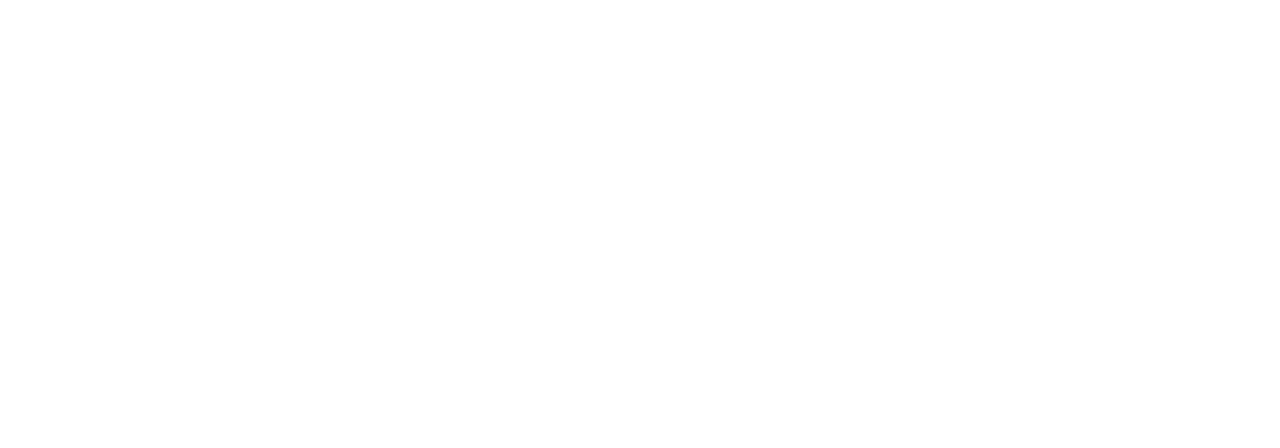
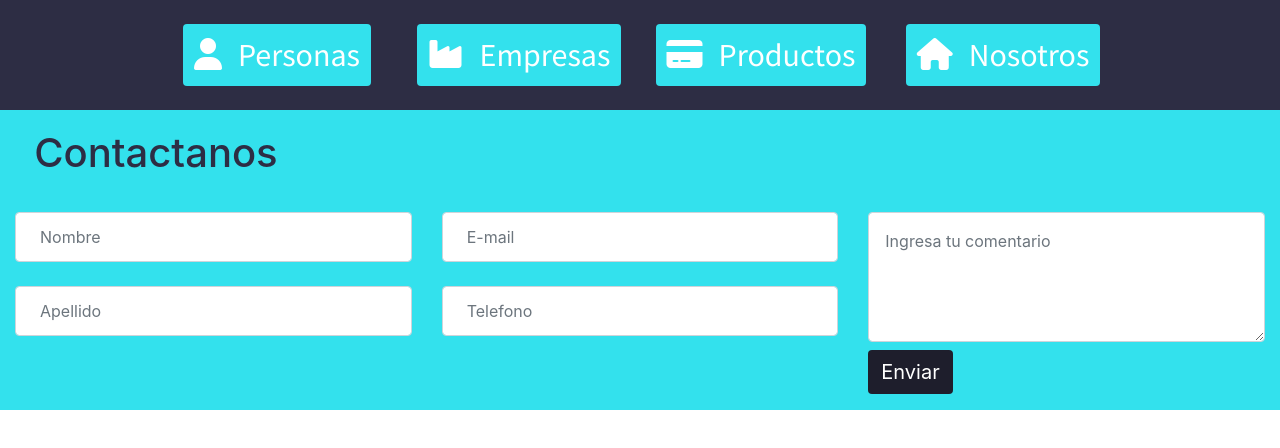
Before and after one commit to alansosaARG/grupo1HB, a plain HTML site: page index.html in a window 1280 px wide. Drawn offline with nearby package versions, Linux system fonts and the light colour scheme.

Commit message:
realization of the main in bootstrap

```diff
--- a/index.html
+++ b/index.html
@@ -7,10 +7,82 @@
     <meta http-equiv="X-UA-Compatible" content="ie=edge">
     <link rel="stylesheet" href="https://stackpath.bootstrapcdn.com/bootstrap/4.4.1/css/bootstrap.min.css"
         integrity="sha384-Vkoo8x4CGsO3+Hhxv8T/Q5PaXtkKtu6ug5TOeNV6gBiFeWPGFN9MuhOf23Q9Ifjh" crossorigin="anonymous">
+    <link rel="stylesheet" href="src/css/main.css">
+    <link href="https://fonts.googleapis.com/css?family=Source+Sans+Pro:300,400,600&display=swap" rel="stylesheet">
+    <script src="https://kit.fontawesome.com/067bdf62dd.js" crossorigin="anonymous"></script>
     <title>Rolling Bank</title>
 </head>
 
 <body>
+    <!-- This is my section products -->
+<div class="container-fluid main d-flex justify-content-around">
+        <div class="row p-3 centrar">
+            <div class="col-lg-3 col-md-3 col-xs-12 d-flex ">
+                <button type="button" class="btn btn-bank btn-block mb-2 mt-2">
+                    <a href="">
+                        <i class="fas fa-user">
+                            <span class="ml-2 iconos">Personas</span>
+                        </i>
+                    </a>
+                </button>
+            </div>
+            <div class="col-lg-3 col-md-3 col-xs-12 d-flex">
+                <button type="button" class="btn btn-bank btn-block mb-2 mt-2">
+                    <a href="">
+                        <i class="fas fa-industry">
+                            <span class="ml-2 iconos">Empresas</span>
+                        </i>
+                    </a>
+                </button>
+            </div>
+            <div class="col-lg-3 col-md-3 col-xs-12 d-flex ">
+                <button type="button" class="btn btn-bank btn-block mb-2 mt-2">
+                    <a href=""><i class="fas fa-credit-card">
+                            <span class="ml-2 iconos">Productos</span>
+                        </i>
+                    </a>
+                </button>
+            </div>
+            <div class="col-lg-3 col-md-3 col-xs-12 d-flex">
+                <button type="button" class="btn btn-bank btn-block mb-2 mt-2">
+                    <a href="">
+                        <i class="fas fa-home">
+                            <span class="ml-2 iconos">Nosotros</span>
+                        </i>
+                    </a>
+                </button>
+            </div>
+        </div>
+    </div>
+    <!-- This is the contact form -->
+    <div class="container-fluid contact">
+        <div>
+            <h2>Contactanos</h2>
+        </div>
+        <div class="row">
+            <div class="col-lg-4 col-md-6 col-xs-12 mt-2">
+                <input type="text" class="form-control mb-4 p-4 borderbox" placeholder="Nombre">
+                <input type="text" class="form-control p-4 borderbox" placeholder="Apellido">
+            </div>
+            <div class="col-lg-4 col-md-6 col-xs-12 mt-2">
+                <input type="email" class="form-control mb-4 p-4 borderbox" placeholder="E-mail">
+                <input type="number" class="form-control mb-3 p-4 borderbox" placeholder="Telefono">
+            </div>
+            <div class="col-lg-4 col-md-6 col-xs-12 mt-2">
+                <div class="form-group subo">
+                    <textarea class="form-control mb-2  p-3 borderbox" id="exampleFormControlTextarea1" rows="4" placeholder="Ingresa tu comentario"></textarea>
+                    <button type="submit" class="btn btn-sub" >Enviar</button>
+                </div>
+            </div>
+        </div>
+    </div>
+
+
+
+
+
+
+
     <script src="https://code.jquery.com/jquery-3.4.1.slim.min.js"
         integrity="sha384-J6qa4849blE2+poT4WnyKhv5vZF5SrPo0iEjwBvKU7imGFAV0wwj1yYfoRSJoZ+n"
         crossorigin="anonymous"></script>
--- /dev/null
+++ b/src/css/main.css
@@ -0,0 +1,52 @@
+
+.main{
+    background-color: #2d2d44;
+}
+.btn-bank{
+    background-color: #33e1ed;
+    font-size: 2rem;
+    padding-left: 10px;
+    padding-right: 10px;
+
+}
+.btn-bank a{
+    text-decoration: none;
+    color: #ffffff;
+}
+.iconos{
+    font-family: 'Source Sans Pro', sans-serif;
+    font-weight: 400;
+}
+@media (min-width: 768px) {
+    .btn-bank{
+        width: auto;
+    }
+}
+/*contact form*/
+h2{
+   font-size: 2.5em;
+   color: #2d2d44;
+   padding: 1.2rem;
+}
+.contact{
+    background-color: #33e1ed;
+}
+.btn-sub{
+    background-color: #1e1e2c;
+    color:#ffffff ;
+    font-size: 20px;
+}
+.btn-sub:hover{
+    color: white;
+    box-shadow: 0px 13px 10px -4px rgba(0, 0, 0, 0.507);
+
+}
+.borderbox:hover{
+    box-shadow: 0px 13px 10px -4px rgba(0, 0, 0, 0.507);
+}
+.centrar div{
+    justify-content: center;
+}
+.centrar{
+    width: 80%;
+}
```
